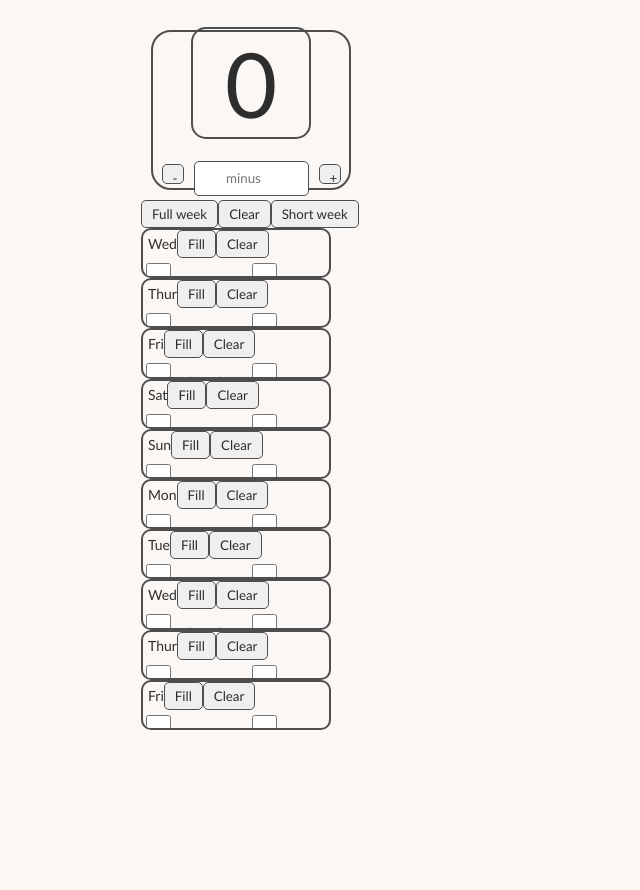
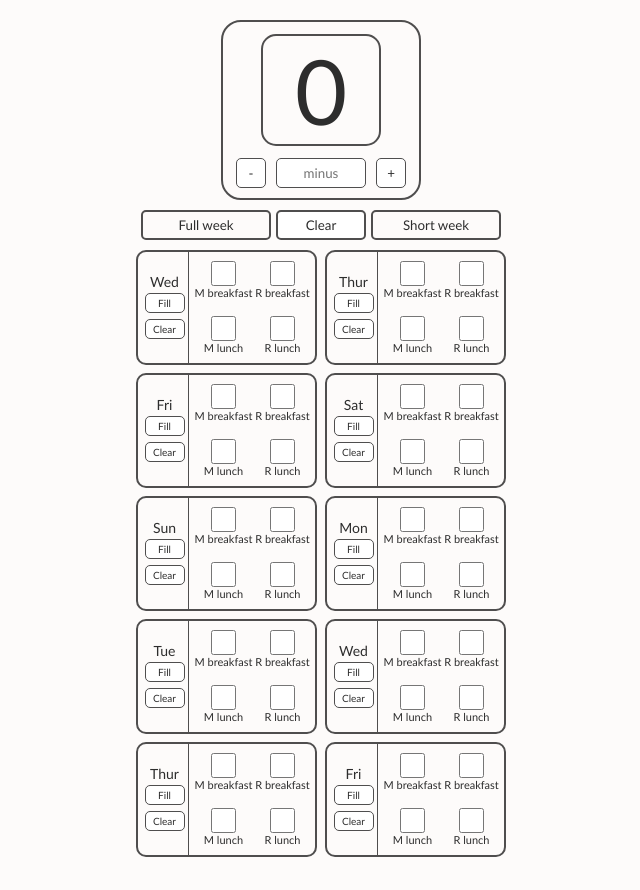
Before and after one commit to MsFairyViolet/AppleCounterReact, a Next.js app: page / in a window 1280 px wide. Shown: the whole page, without its empty margins (319-959 px from the left). Before the commit the page ends 800 px from the top, so only its background shows below. Built offline with nearby package versions, Linux system fonts and the light colour scheme.

Commit message:
WIP CSS
Next: active profile buttons indication, remove absolute sizing, etc

```diff
--- a/src/app/components/Counter.js
+++ b/src/app/components/Counter.js
@@ -33,7 +33,7 @@ export default function Counter({ count, inputValue, setInputValue }) {
             </div>
             <div className="substract-container">
                 <button className="plus-btn" onClick={onDecrement}>-</button>
-                <input className="substract-number" type="number" placeholder="minus" value={inputValue} onChange={handleInputChange} />
+                <input className={`substract-number no-arrows`} type="number" placeholder="minus" value={inputValue} onChange={handleInputChange} />
                 <button className="minus-btn" onClick={onIncrement}>+</button>
             </div>
         </div>
--- a/src/app/components/Day.js
+++ b/src/app/components/Day.js
@@ -29,16 +29,17 @@ export default function Day({ index, name, day, setDays }) {
 
     return (
         <div className="day">
-            <div className="day-side">{name}
+            <div className="day-side">
+                {name}
                 <button onClick={() => fillDay(index)}>Fill</button>
                 <button onClick={() => clearDay(index)}>Clear</button>
             </div>
 
             <div className="checkboxes">
-                <label><input type="checkbox" checked={day.MB} onChange={() => handleCheckboxChange("MB")} />M breakfast</label>
-                <label><input type="checkbox" checked={day.ML} onChange={() => handleCheckboxChange("ML")} />M lunch</label>
-                <label><input type="checkbox" checked={day.RB} onChange={() => handleCheckboxChange("RB")} />R breakfast</label>
-                <label><input type="checkbox" checked={day.RL} onChange={() => handleCheckboxChange("RL")} />R lunch</label>
+                <label><input className="marieke" type="checkbox" checked={day.MB} onChange={() => handleCheckboxChange("MB")} />M breakfast</label>
+                <label><input className="robin" type="checkbox" checked={day.RB} onChange={() => handleCheckboxChange("RB")} />R breakfast</label>
+                <label><input className="marieke" type="checkbox" checked={day.ML} onChange={() => handleCheckboxChange("ML")} />M lunch</label>
+                <label><input className="robin" type="checkbox" checked={day.RL} onChange={() => handleCheckboxChange("RL")} />R lunch</label>
             </div>
         </div>
     )
--- a/src/app/components/WeekControl.js
+++ b/src/app/components/WeekControl.js
@@ -225,8 +225,8 @@ export default function WeekControl({ setDays,  setInputValue }) {
     }
     return (
         <div className="week-control">
-            <button onClick={setFullWeek}>Full week</button>
-            <button onClick={clearWeek}>Clear</button>
-            <button onClick={setShortWeek}>Short week</button>
+            <button className="profile-btn" onClick={setFullWeek}>Full week</button>
+            <button className="clear-week-btn" onClick={clearWeek}>Clear</button>
+            <button className="profile-btn" onClick={setShortWeek}>Short week</button>
         </div>)
 }
--- a/src/app/globals.css
+++ b/src/app/globals.css
@@ -1,5 +1,5 @@
 :root {
-    --background-color: rgb(251, 247, 245);
+    --background-color: rgb(253, 251, 250);
     --secondary-color: rgb(255, 255, 255);
     --line-color: rgb(79, 78, 78);
     --text-color: rgb(45, 45, 45);
@@ -27,23 +27,24 @@ body {
 }
 
 .page {
-    width: 400px;
-    height: 750px;
+    width: 410px;
+    height: 890px;
     display: flex;
     flex-direction: column;
     justify-content: flex-start;
+    align-items: center;
     padding: 20px;
     border-radius: 10px;
 }
 
-/* Counter and apple count styles */
+/* Counter */
 .counter-container {
     border: 2px solid var(--line-color);
     border-radius: 20px;
     width: 100%;
     max-width: 200px;
-    height: 160px;
-    margin: 10px;
+    height: 180px;
+    margin-bottom: 10px;
     display: flex;
     flex-direction: column;
     justify-content: center;
@@ -62,45 +63,95 @@ body {
     align-items: center;
 }
 
-.substract-number {
-    width: 115px;
-    height: 35px;
-    border: 1.5px solid var(--line-color);
-    border-radius: 5px;
-    text-align: center;
-    margin: 10px;
-}
-
 .substract-container {
     gap: 8px;
     flex-direction: row;
 }
+
+.substract-number {
+    width: 90px;
+    height: 30px;
+    border: 1.5px solid var(--line-color);
+    border-radius: 5px;
+    text-align: center;
+    margin: 0 10px 10px 10px;
+}
+
+/* For Chrome, Safari, Edge, Opera */
+.no-arrows::-webkit-outer-spin-button,
+.no-arrows::-webkit-inner-spin-button {
+  -webkit-appearance: none;
+  margin: 0;
+}
+
+/* For Firefox */
+.no-arrows {
+  -moz-appearance: textfield;
+}
+
+.plus-btn, .minus-btn {
+    height: 30px;
+    width: 30px;
+}
+
+/* Profile buttons */
+.week-control {
+    display: flex;
+    gap: 5px;
+    justify-content: center;
+    margin: 0px 0px 10px 0px;
+}
+
+.profile-btn {
+    width: 130px;
+    height: 30px;
+    border: 2px solid var(--line-color);
+    background-color: var(--background-color);
+}
+
+.clear-week-btn {
+    height: 30px;
+    width: 90px;
+    border: 2px solid var(--line-color);
+}
+
+.active {
+    background-color: var(--secondary-color);
+    border: 2px solid var(--box-border-color);
+}
+
 
 /* Button styles */
 button {
     cursor: pointer;
     border-radius: 5px;
     border: 1.5px solid var(--line-color);
-    padding: 5px 10px;
-}
-
-.plus-btn,
-.minus-btn {
-    height: 20px;
-    width: 20px;
+    background-color: var(--secondary-color);
 }
 
 /* Day styles */
+.days-container{
+    display: flex;
+    flex-wrap: wrap;
+    gap: 8px;
+    justify-content: space-between;
+    margin-bottom: 10px;
+}
+
+.days-container:last-of-type {
+    margin-bottom: 0;
+}
+
 .day {
     border: 2px solid var(--line-color);
     border-radius: 10px;
-    width: 190px;
-    height: 105px;
+    width: calc(50% - 4px);
+    height: 115px;
     padding: 0px 3px;
     gap: 5px;
     font-size: 12px;
     display: flex;
-    flex-direction: column;
+    flex-direction: row;
     overflow: hidden;
 }
 
@@ -108,29 +159,52 @@ button {
     font-size: 14px;
     width: 48px;
     height: 100%;
+    display: flex;
+    flex-direction: column;
+    align-items: center;
+    justify-content: center;
     border-right: 1.5px solid var(--line-color);
     padding: 0px 2px;
     white-space: nowrap;
 }
 
-/* Label and button inside day */
-.day label {
-    margin-bottom: 15px;
-    font-size: 15px;
-    font-weight: bold;
+.day-side button{
+    width: 40px;
+    height: 20px;
+    text-align: center;
+    font-size: 10px;
+    margin: 3px 0px;
 }
 
-/* Input styles for day */
+.checkboxes{
+    flex: 1;
+    height: 100%;
+    display: grid;
+    grid-template-columns: repeat(2, 1fr);
+    align-items: center;
+    justify-content: center;
+
+}
+
+/* Label and button inside day */
+.checkboxes label {
+    display: flex;
+    flex-direction: column;
+    align-items: center;
+    font-size: 11px;
+}
+
+/* Input styles for checkboxes */
 .day input {
     width: 25px;
     height: 25px;
 }
 
 /* Specific color overrides */
-.marieke input {
+.marieke {
     accent-color: var(--marieke-color);
 }
 
-.robin input {
+.robin {
     accent-color: var(--robin-color);
 }
--- a/src/app/layout.js
+++ b/src/app/layout.js
@@ -1,4 +1,5 @@
 import "./globals.css";
+import Head from 'next/head'
 
 export const metadata = {
   title: "Applecounter 2",
@@ -7,6 +8,9 @@ export const metadata = {
 export default function RootLayout({ children }) {
   return (
     <html lang="en">
+      <Head>
+        <meta name="viewport" content="width=device-width, initial-scale=1.0" />
+      </Head>
       <body>
         {children}
       </body>
--- a/src/app/page.js
+++ b/src/app/page.js
@@ -109,10 +109,11 @@ export default function Home() {
     <div className="page">
       <Counter count={count} updateCount={updateCount} inputValue={inputValue} setInputValue={setInputValue} />
       < WeekControl setDays={setDays} setInputValue={setInputValue} />
-      {days.map((day, index) => {
-        return <Day key={index} index={index} name={day.name} day={day} setDays={setDays} />
-      })}
-
+      <div className="days-container">
+        {days.map((day, index) => {
+          return <Day key={index} index={index} name={day.name} day={day} setDays={setDays} />
+        })}
+      </div>
     </div>
   );
 }
--- a/src/app/temp css.css
+++ b/src/app/temp css.css
@@ -41,47 +41,12 @@
     }
 }
 
-.double-day {
-    display: flex;
-    gap: 10px;
-    margin-bottom: 10px;
-}
-
-.double-day:last-of-type {
-    margin-bottom: 0;
-}
-/* Profile buttons */
-.profile-btns-div {
-    display: flex;
-    gap: 10px;
-    justify-content: center;
-    margin: 0px 0px 10px 0px;
-}
-
-.profile-btn {
-    width: 147px;
-    height: 25px;
-    border: 2px solid var(--line-color);
-    background-color: var(--background-color);
-}
-
 .active {
     background-color: var(--secondary-color);
     border: 2px solid var(--box-border-color);
 }
 
-/* Week clearing button */
-.clear-week-btn {
-    height: 25px;
-    width: 90px;
-    border: 2px solid var(--line-color);
-}
 
-.day button {
-    width: 45px;
-    font-size: 12px;
-    margin: 3px 0px;
-}
 
 /* Error styles */
 .counter-container .error {
```
